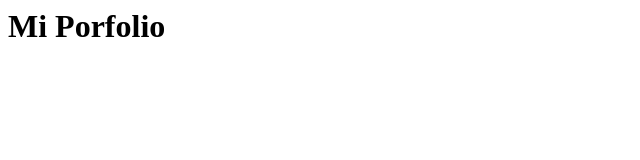
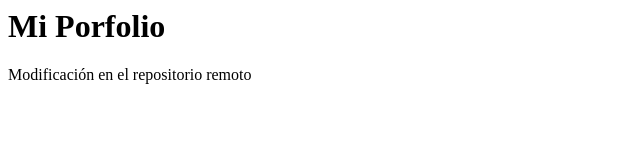
Before and after one commit to antopachina/portfolio-FrontEnd, a plain HTML site: page index.html in a window 1280 px wide. Shown: the whole page, without its empty margins (0-640 px from the left). Drawn offline with Linux system fonts and the light colour scheme.

Commit message:
Update index.html

```diff
--- a/index.html
+++ b/index.html
@@ -1,2 +1,4 @@
 <h1>Mi Porfolio
 </h1>
+<p>Modificación en el repositorio remoto
+</p>
```
